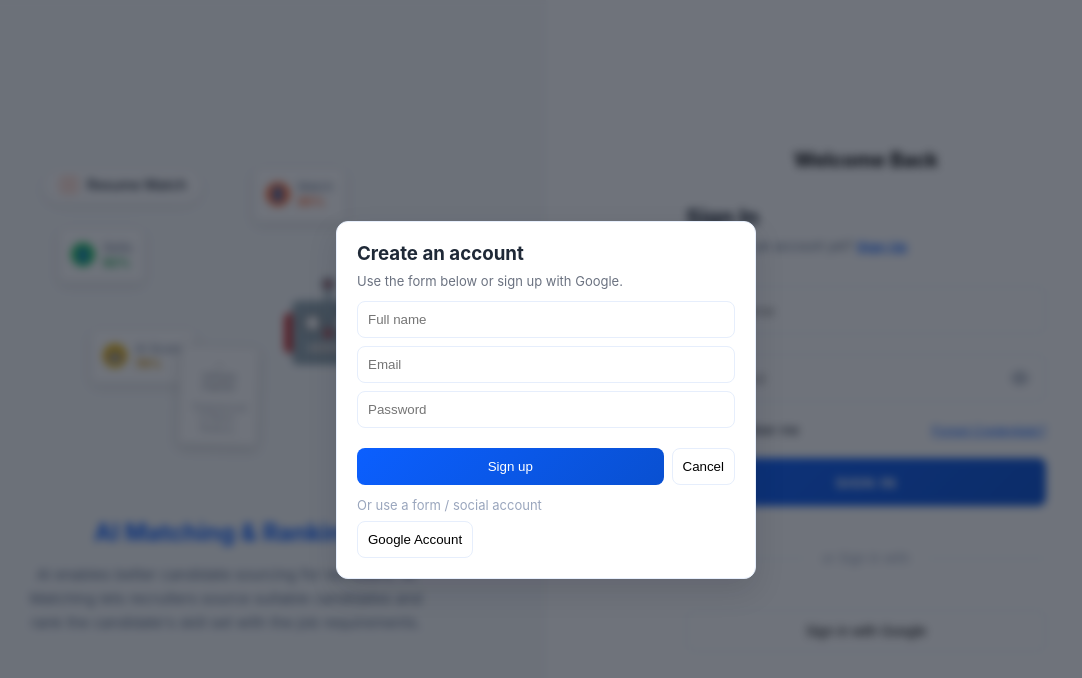
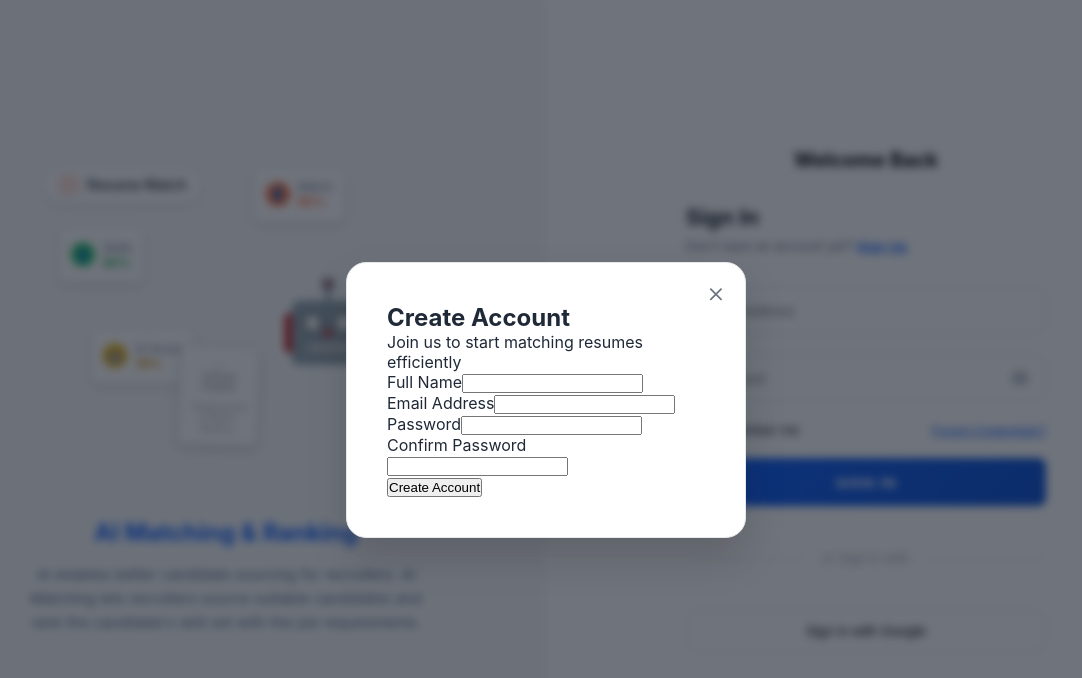
Before and after one commit to quantumdataleapai-dot/resume-fe, a React (Create React App) app: page /login in a window 1280 px wide. Both pictures are taken after a click on the button "Sign Up". Shown: the top 678 px of the page, without its empty margins (94-1176 px from the left). Built offline with nearby package versions, Linux system fonts and the light colour scheme.

Commit message:
Sign up and log in auth credentails added

```diff
--- a/src/App.js
+++ b/src/App.js
@@ -30,7 +30,7 @@ function App() {
                 </ProtectedRoute>
               }
             />
-            <Route path="/" element={<Navigate to="/dashboard" />} />
+            <Route path="/" element={<Navigate to="/login" />} />
           </Routes>
         </div>
       </Router>
--- a/src/components/SignupModal.js
+++ b/src/components/SignupModal.js
@@ -4,7 +4,7 @@ import "../styles/Modal.css";
 
 const SignupModal = ({ isOpen, onClose }) => {
   const [formData, setFormData] = useState({
-    fullName: "",
+    full_name: "",
     email: "",
     password: "",
     confirmPassword: "",
@@ -35,6 +35,8 @@ const SignupModal = ({ isOpen, onClose }) => {
     const result = await signup(formData);
 
     if (result.success) {
+      // Show success message and close modal
+      alert("Account created successfully! Please log in with your credentials.");
       onClose();
     } else {
       setError(result.error);
@@ -60,12 +62,12 @@ const SignupModal = ({ isOpen, onClose }) => {
           {error && <div className="error-message">{error}</div>}
 
           <div className="form-group">
-            <label htmlFor="fullName">Full Name</label>
+            <label htmlFor="full_name">Full Name</label>
             <input
               type="text"
-              id="fullName"
-              name="fullName"
-              value={formData.fullName}
+              id="full_name"
+              name="full_name"
+              value={formData.full_name}
               onChange={handleChange}
               required
             />
--- a/src/config/apiConfig.js
+++ b/src/config/apiConfig.js
@@ -1,10 +1,19 @@
 // API Configuration for Frontend-to-Python Backend Communication
 const API_CONFIG = {
   // Python backend URL
-  BASE_URL: "http://10.30.0.11:8000/api", // Force to use the new URL
+  BASE_URL: "http://10.20.0.65:8000/api", // Force to use the new URL
 
   // Clean API Endpoints for Python Backend
   ENDPOINTS: {
+    // Authentication endpoints
+    AUTH: {
+      LOGIN: "/auth/signin",
+      SIGNUP: "/auth/signup",
+      REGISTER: "/auth/register",
+      LOGOUT: "/auth/logout",
+      REFRESH: "/auth/refresh",
+    },
+
     // Resume endpoints
     RESUMES: {
       UPLOAD: "/resumes/upload", // Combined endpoint for both single and multiple uploads
--- a/src/pages/Login.js
+++ b/src/pages/Login.js
@@ -1,69 +1,52 @@
 import { useState } from "react";
 import { useNavigate } from "react-router-dom";
 import { useAuth } from "../utils/AuthContext";
+import SignupModal from "../components/SignupModal";
 import { AiOutlineEye, AiOutlineEyeInvisible } from "react-icons/ai";
 
 const LoginPage = () => {
   const navigate = useNavigate();
-  const [username, setUsername] = useState("");
+  const [email, setEmail] = useState("");
   const [password, setPassword] = useState("");
   const [showPassword, setShowPassword] = useState(false);
   const [rememberMe, setRememberMe] = useState(false);
   const [isLoading, setIsLoading] = useState(false);
+  const [error, setError] = useState("");
   const [showScores, setShowScores] = useState(true);
   const [showSignupModal, setShowSignupModal] = useState(false);
-  const [signupName, setSignupName] = useState("");
-  const [signupEmail, setSignupEmail] = useState("");
-  const [signupPassword, setSignupPassword] = useState("");
 
   const { login } = useAuth();
 
   const handleSubmit = async (e) => {
     e.preventDefault();
+    setError("");
 
-    if (!username || !password) {
-      alert("Please fill in all fields");
+    if (!email || !password) {
+      setError("Please fill in all fields");
       return;
     }
 
-  const result = await login(username, password);
+    setIsLoading(true);
+    const result = await login(email, password);
 
-  if (result.success) {
-    // Now the ProtectedRoute will let you through!
-    navigate("/dashboard");
-  }
+    if (result.success) {
+      // Now the ProtectedRoute will let you through!
+      navigate("/dashboard");
+    } else {
+      setError(result.error || "Login failed");
+    }
+    setIsLoading(false);
   };
 
   // Sign-up helpers
   const GOOGLE_FORM_URL = "https://forms.gle/YOUR_GOOGLE_FORM_LINK"; // replace with your Google Form URL
 
   const openSignup = () => {
-    // clear any previous values and open modal
-    setSignupName("");
-    setSignupEmail("");
-    setSignupPassword("");
     setShowSignupModal(true);
   };
 
   const closeSignup = () => {
-    // clear values when closing as well
-    setSignupName("");
-    setSignupEmail("");
-    setSignupPassword("");
     setShowSignupModal(false);
-  };
-
-  const handleSignupSubmit = (e) => {
-    e.preventDefault();
-    if (!signupName || !signupEmail || !signupPassword) {
-      alert("Please fill in all sign-up fields.");
-      return;
-    }
-
-    // Simulate sign-up — replace with API call / OAuth flow in production
-    alert("Sign-up successful (simulated). Redirecting to dashboard...");
-    setShowSignupModal(false);
-    navigate("/dashboard");
   };
 
   const openExternal = (url) => {
@@ -321,12 +304,24 @@ const LoginPage = () => {
           </p>
 
           <form onSubmit={handleSubmit} style={{ display: "flex", flexDirection: "column", gap: "20px" }}>
+            {error && (
+              <div style={{
+                padding: "12px",
+                backgroundColor: "#fee",
+                color: "#c33",
+                borderRadius: "8px",
+                fontSize: "14px",
+                border: "1px solid #fcc"
+              }}>
+                {error}
+              </div>
+            )}
             <div>
               <input
-                type="text"
-                value={username}
-                onChange={(e) => setUsername(e.target.value)}
-                placeholder="User Name"
+                type="email"
+                value={email}
+                onChange={(e) => setEmail(e.target.value)}
+                placeholder="Email Address"
                 disabled={isLoading}
                 style={{ width: "100%", padding: "12px", height: "48px", border: "1px solid #e6eefc", borderRadius: "8px", fontSize: "15px", background: "#fff", color: "#0f1724", boxSizing: "border-box", opacity: isLoading ? 0.6 : 1, cursor: isLoading ? "not-allowed" : "text" }}
               />
@@ -395,31 +390,7 @@ const LoginPage = () => {
             </div>
           </form>
           {/* Sign Up Modal */}
-          {showSignupModal && (
-            <div className="modal-overlay" onClick={closeSignup}>
-              <div className="modal-card" onClick={(e) => e.stopPropagation()}>
-                <h3 style={{ margin: 0, marginBottom: 8 }}>Create an account</h3>
-                <p style={{ margin: 0, marginBottom: 12, color: '#6b7280', fontSize: 13 }}>Use the form below or sign up with Google.</p>
-                <form autoComplete="off" onSubmit={handleSignupSubmit} style={{ display: 'flex', flexDirection: 'column', gap: 8 }}>
-                  <input autoComplete="name" value={signupName} onChange={(e) => setSignupName(e.target.value)} placeholder="Full name" style={{ padding: 10, borderRadius: 8, border: '1px solid #e6eefc' }} />
-                  <input autoComplete="email" value={signupEmail} onChange={(e) => setSignupEmail(e.target.value)} placeholder="Email" type="email" style={{ padding: 10, borderRadius: 8, border: '1px solid #e6eefc' }} />
-                  <input autoComplete="new-password" value={signupPassword} onChange={(e) => setSignupPassword(e.target.value)} placeholder="Password" type="password" style={{ padding: 10, borderRadius: 8, border: '1px solid #e6eefc' }} />
-                  <div className="modal-actions">
-                    <button type="submit" style={{ flex: 1, padding: 10, background: 'linear-gradient(135deg, #0b5fff 0%, #0950d1 100%)', color: '#fff', borderRadius: 8, border: 'none', cursor: 'pointer' }}>Sign up</button>
-                    <button type="button" onClick={closeSignup} className="btn-ghost">Cancel</button>
-                  </div>
-                </form>
-
-                <div style={{ marginTop: 12 }}>
-                  <div style={{ fontSize: 13, color: '#9aa6bd' }}>Or use a form / social account</div>
-                  <div className="modal-actions" style={{ marginTop: 8 }}>
-                    <button type="button" className="btn-ghost" onClick={() => handleOAuthPlaceholder('google')}>Google Account</button>
-                  </div>
-                  {/* Only Google sign-up options are available per request */}
-                </div>
-              </div>
-            </div>
-          )}
+          <SignupModal isOpen={showSignupModal} onClose={closeSignup} />
         </div>
       </div>
     </div>
--- a/src/services/apiService.js
+++ b/src/services/apiService.js
@@ -5,7 +5,7 @@ import mockApiService, { USE_MOCK_DATA } from "./mockApiService";
 
 // Force axios to use the hardcoded URL
 const apiClient = axios.create({
-  baseURL: "http://10.30.0.11:8000/api", // Explicitly set to avoid any confusion
+  baseURL: "http://10.20.0.65:8000/api", // Explicitly set to avoid any confusion
   timeout: API_CONFIG.REQUEST_CONFIG.TIMEOUT,
   headers: {
     "Content-Type": "application/json",
@@ -53,15 +53,56 @@ apiClient.interceptors.response.use(
 
 // API Service Class
 class ApiService {
-  // Authentication (dummy - frontend only)
+  // Authentication APIs - Real Backend Calls
   async login(credentials) {
-    // No real backend auth - using dummy system
-    return { success: true, message: "Using dummy authentication" };
+    try {
+      const response = await apiClient.post(
+        API_CONFIG.ENDPOINTS.AUTH.LOGIN,
+        {
+          email: credentials.email,
+          password: credentials.password,
+        }
+      );
+      return {
+        success: true,
+        data: {
+          user: response.data.data.user,
+          token: response.data.data.access_token,
+        },
+      };
+    } catch (error) {
+      console.error("Login error:", error);
+      return {
+        success: false,
+        error: error.response?.data?.message || "Login failed",
+      };
+    }
   }
 
   async register(userData) {
-    // No real backend auth - using dummy system
-    return { success: true, message: "Using dummy authentication" };
+    try {
+      const response = await apiClient.post(
+        API_CONFIG.ENDPOINTS.AUTH.SIGNUP,
+        {
+          full_name: userData.full_name,
+          email: userData.email,
+          password: userData.password,
+        }
+      );
+      return {
+        success: true,
+        data: {
+          user: response.data.data.user,
+          token: null,
+        },
+      };
+    } catch (error) {
+      console.error("Registration error:", error);
+      return {
+        success: false,
+        error: error.response?.data?.message || "Registration failed",
+      };
+    }
   }
 
   // Resume APIs
```
Also changed, not shown: src/utils/AuthContext.js (+26 -21 lines), 1 other file (tests, documents, lock files or other folders).
